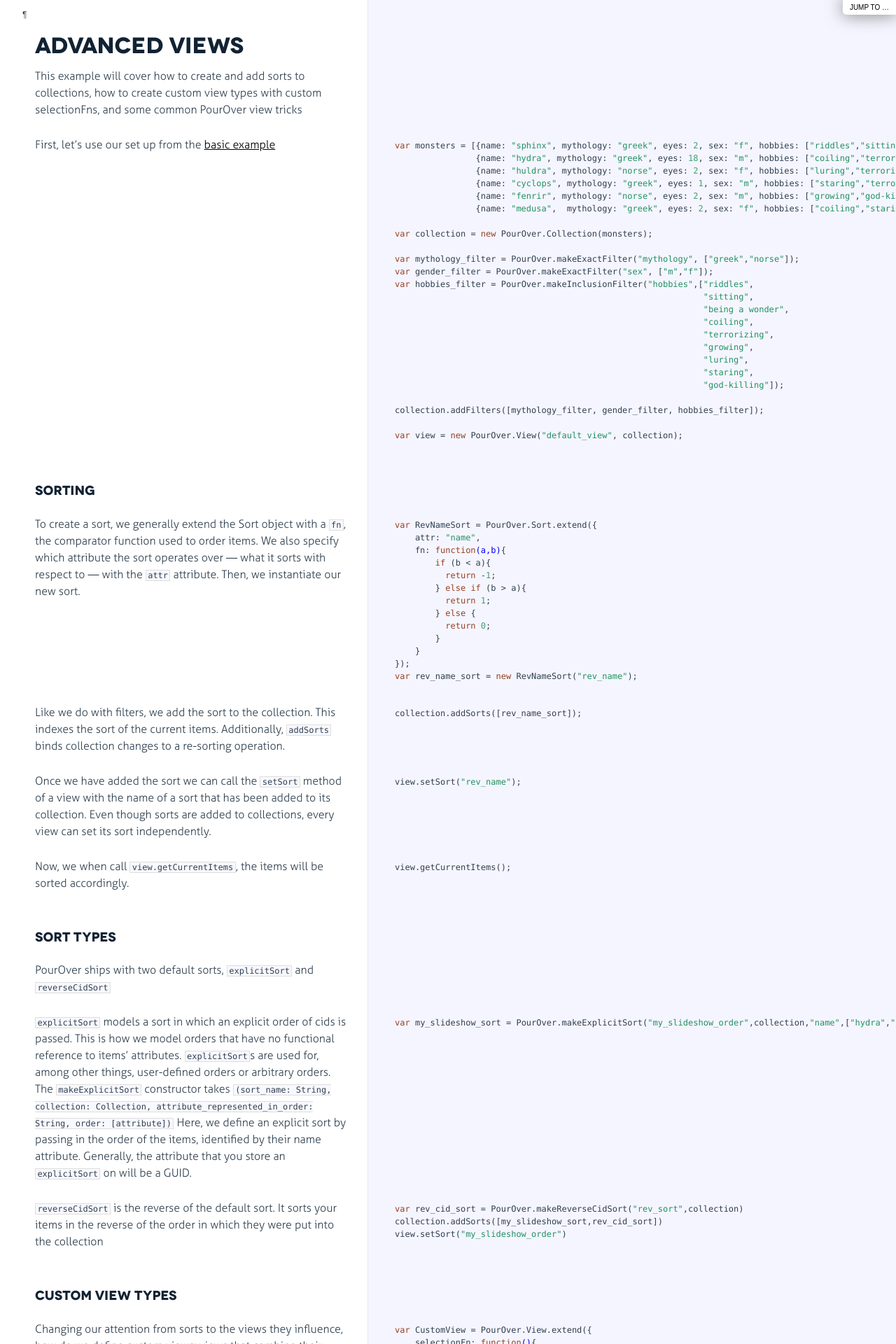
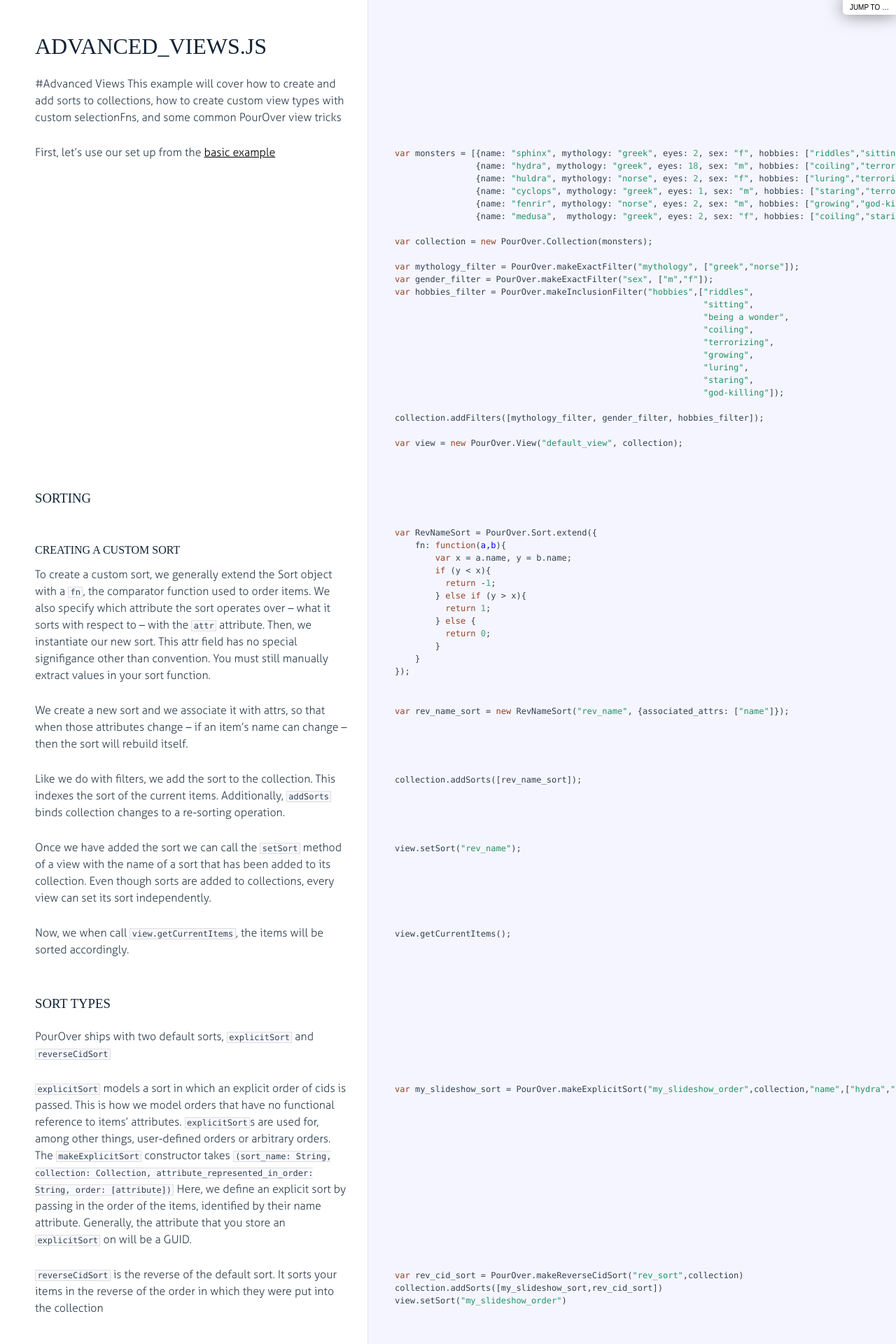
Before and after one commit to nytimes/pourover, a Jekyll site: the page examples/examples_build/advanced_views.html, which Jekyll copies as it is, in a window 1280 px wide. Shown: the top 1920 px of the page at 70% size. Built offline with Jekyll 4.4.1, drawn with Linux system fonts in a browser that asks for light colours; some web fonts are replaced; some of the changed text lies outside the part shown.

Commit message:
JEKYLL BUILD

```diff
--- a/examples/examples_build/advanced_views.html
+++ b/examples/examples_build/advanced_views.html
@@ -2,7 +2,7 @@
 
 <html>
 <head>
-  <title>Advanced Views</title>
+  <title>advanced_views.js</title>
   <meta http-equiv="content-type" content="text/html; charset=UTF-8">
   <meta name="viewport" content="width=device-width, target-densitydpi=160dpi, initial-scale=1.0; maximum-scale=1.0; user-scalable=0;">
   <link rel="stylesheet" media="all" href="docco.css" />
@@ -16,6 +16,7 @@
           <a class="large" href="javascript:void(0);">Jump To &hellip;</a>
           <a class="small" href="javascript:void(0);">+</a>
           <div id="jump_wrapper">
+          <div id="jump_page_wrapper">
             <div id="jump_page">
 
 
@@ -39,10 +40,17 @@
                 </a>
 
             </div>
+          </div>
         </li>
       </ul>
 
     <ul class="sections">
+
+          <li id="title">
+              <div class="annotation">
+                  <h1>advanced_views.js</h1>
+              </div>
+          </li>
 
 
 
@@ -52,8 +60,8 @@
               <div class="pilwrap ">
                 <a class="pilcrow" href="#section-1">&#182;</a>
               </div>
-              <h1 id="advanced-views">Advanced Views</h1>
-<p>This example will cover how to create and add sorts to collections, how to create custom view types with
+              <p>#Advanced Views
+This example will cover how to create and add sorts to collections, how to create custom view types with
 custom selectionFns, and some common PourOver view tricks</p>
 
             </div>
@@ -119,25 +127,26 @@ collection.addFilters([mythology_filter, gender_filter, hobbies_filter]);
               <div class="pilwrap ">
                 <a class="pilcrow" href="#section-4">&#182;</a>
               </div>
-              <p>To create a sort, we generally extend the Sort object with a <code>fn</code>, the comparator function used to order items.
-We also specify which attribute the sort operates over — what it sorts with respect to —  with the <code>attr</code> attribute.
-Then, we instantiate our new sort.</p>
+              <h4 id="creating-a-custom-sort">Creating a custom sort</h4>
+<p>To create a custom sort, we generally extend the Sort object with a <code>fn</code>, the comparator function used to order items.
+We also specify which attribute the sort operates over – what it sorts with respect to –  with the <code>attr</code> attribute.
+Then, we instantiate our new sort. This attr field has no special signifigance other than convention. You must still
+manually extract values in your sort function.</p>
 
             </div>
 
             <div class="content"><div class='highlight'><pre><span class="hljs-keyword">var</span> RevNameSort = PourOver.Sort.extend({
-    attr: <span class="hljs-string">"name"</span>,
-    fn: <span class="hljs-function"><span class="hljs-keyword">function</span><span class="hljs-params">(a,b)</span>{</span>
-        <span class="hljs-keyword">if</span> (b &lt; a){
+    fn: <span class="hljs-function"><span class="hljs-keyword">function</span>(<span class="hljs-params">a,b</span>)</span>{
+        <span class="hljs-keyword">var</span> x = a.name, y = b.name;
+        <span class="hljs-keyword">if</span> (y &lt; x){
           <span class="hljs-keyword">return</span> -<span class="hljs-number">1</span>;
-        } <span class="hljs-keyword">else</span> <span class="hljs-keyword">if</span> (b &gt; a){
+        } <span class="hljs-keyword">else</span> <span class="hljs-keyword">if</span> (y &gt; x){
           <span class="hljs-keyword">return</span> <span class="hljs-number">1</span>;
         } <span class="hljs-keyword">else</span> {
           <span class="hljs-keyword">return</span> <span class="hljs-number">0</span>;
         }
     }
-});
-<span class="hljs-keyword">var</span> rev_name_sort = <span class="hljs-keyword">new</span> RevNameSort(<span class="hljs-string">"rev_name"</span>);</pre></div></div>
+});</pre></div></div>
 
         </li>
 
@@ -147,6 +156,22 @@ Then, we instantiate our new sort.</p>
 
               <div class="pilwrap ">
                 <a class="pilcrow" href="#section-5">&#182;</a>
+              </div>
+              <p>We create a new sort and we associate it with attrs, so that when those attributes change – if an item’s name can change –
+then the sort will rebuild itself.</p>
+
+            </div>
+
+            <div class="content"><div class='highlight'><pre><span class="hljs-keyword">var</span> rev_name_sort = <span class="hljs-keyword">new</span> RevNameSort(<span class="hljs-string">"rev_name"</span>, {associated_attrs: [<span class="hljs-string">"name"</span>]});</pre></div></div>
+
+        </li>
+
+
+        <li id="section-6">
+            <div class="annotation">
+
+              <div class="pilwrap ">
+                <a class="pilcrow" href="#section-6">&#182;</a>
               </div>
               <p>Like we do with filters, we add the sort to the collection. This indexes the sort of the current items. Additionally, <code>addSorts</code>
 binds collection changes to a re-sorting operation.</p>
@@ -159,11 +184,11 @@ collection.addSorts([rev_name_sort]);</pre></div></div>
         </li>
 
 
-        <li id="section-6">
+        <li id="section-7">
             <div class="annotation">
 
               <div class="pilwrap ">
-                <a class="pilcrow" href="#section-6">&#182;</a>
+                <a class="pilcrow" href="#section-7">&#182;</a>
               </div>
               <p>Once we have added the sort we can call the <code>setSort</code> method of a view with the name of a sort that has been added to its collection.
 Even though sorts are added to collections, every view can set its sort independently.</p>
@@ -176,11 +201,11 @@ view.setSort(<span class="hljs-string">"rev_name"</span>);</pre></div></div>
         </li>
 
 
-        <li id="section-7">
+        <li id="section-8">
             <div class="annotation">
 
               <div class="pilwrap ">
-                <a class="pilcrow" href="#section-7">&#182;</a>
+                <a class="pilcrow" href="#section-8">&#182;</a>
               </div>
               <p>Now, we when call <code>view.getCurrentItems</code>, the items will be sorted accordingly.</p>
 
@@ -191,26 +216,13 @@ view.setSort(<span class="hljs-string">"rev_name"</span>);</pre></div></div>
         </li>
 
 
-        <li id="section-8">
-            <div class="annotation">
-
-              <div class="pilwrap ">
-                <a class="pilcrow" href="#section-8">&#182;</a>
-              </div>
-              <h3 id="sort-types">Sort Types</h3>
-
-            </div>
-
-        </li>
-
-
         <li id="section-9">
             <div class="annotation">
 
               <div class="pilwrap ">
                 <a class="pilcrow" href="#section-9">&#182;</a>
               </div>
-              <p>PourOver ships with two default sorts, <code>explicitSort</code> and <code>reverseCidSort</code></p>
+              <h3 id="sort-types">Sort Types</h3>
 
             </div>
 
@@ -222,6 +234,19 @@ view.setSort(<span class="hljs-string">"rev_name"</span>);</pre></div></div>
 
               <div class="pilwrap ">
                 <a class="pilcrow" href="#section-10">&#182;</a>
+              </div>
+              <p>PourOver ships with two default sorts, <code>explicitSort</code> and <code>reverseCidSort</code></p>
+
+            </div>
+
+        </li>
+
+
+        <li id="section-11">
+            <div class="annotation">
+
+              <div class="pilwrap ">
+                <a class="pilcrow" href="#section-11">&#182;</a>
               </div>
               <p><code>explicitSort</code> models a sort in which an explicit order of cids is passed. This is how we model
 orders that have no functional reference to items’ attributes. <code>explicitSort</code>s are used for, among other things,
@@ -238,11 +263,11 @@ Generally, the attribute that you store an <code>explicitSort</code> on will be
         </li>
 
 
-        <li id="section-11">
+        <li id="section-12">
             <div class="annotation">
 
               <div class="pilwrap ">
-                <a class="pilcrow" href="#section-11">&#182;</a>
+                <a class="pilcrow" href="#section-12">&#182;</a>
               </div>
               <p><code>reverseCidSort</code> is the reverse of the default sort. It sorts your items in the reverse of the order in which they were put into the collection</p>
 
@@ -256,11 +281,11 @@ view.setSort(<span class="hljs-string">"my_slideshow_order"</span>)</pre></div><
         </li>
 
 
-        <li id="section-12">
+        <li id="section-13">
             <div class="annotation">
 
               <div class="pilwrap ">
-                <a class="pilcrow" href="#section-12">&#182;</a>
+                <a class="pilcrow" href="#section-13">&#182;</a>
               </div>
               <h3 id="custom-view-types">Custom View types</h3>
 
@@ -269,11 +294,11 @@ view.setSort(<span class="hljs-string">"my_slideshow_order"</span>)</pre></div><
         </li>
 
 
-        <li id="section-13">
+        <li id="section-14">
             <div class="annotation">
 
               <div class="pilwrap ">
-                <a class="pilcrow" href="#section-13">&#182;</a>
+                <a class="pilcrow" href="#section-14">&#182;</a>
               </div>
               <p>Changing our attention from sorts to the views they influence, how do we define custom views: views that combine their filters in a non-standard ways.
 Keeping with the Backbone-ese pattern of extension, we simply extend the <code>PourOver.View</code> object with a new selectionFn.
@@ -284,32 +309,18 @@ This could model a UI in which the user selects a mythology facet to view, a sex
             </div>
 
             <div class="content"><div class='highlight'><pre><span class="hljs-keyword">var</span> CustomView = PourOver.View.extend({
-    selectionFn: <span class="hljs-function"><span class="hljs-keyword">function</span><span class="hljs-params">()</span>{</span>
+    selectionFn: <span class="hljs-function"><span class="hljs-keyword">function</span>(<span class="hljs-params"></span>)</span>{
         <span class="hljs-keyword">var</span> mythology_query = collection.filters.mythology.current_query,
            sex_query  = collection.filters.sex.current_query;
         <span class="hljs-keyword">return</span> mythology_query.not(sex_query);
     },
-    render: <span class="hljs-function"><span class="hljs-keyword">function</span><span class="hljs-params">()</span>{</span>
+    render: <span class="hljs-function"><span class="hljs-keyword">function</span>(<span class="hljs-params"></span>)</span>{
         current_items = <span class="hljs-keyword">this</span>.getCurrentItems();
-        console.log(current_items);
+        <span class="hljs-built_in">console</span>.log(current_items);
     }
 })
 <span class="hljs-keyword">var</span> custom_view = <span class="hljs-keyword">new</span> CustomView(<span class="hljs-string">"custom_view"</span>,collection);
 custom_view.on(<span class="hljs-string">"update"</span>,custom_view.render);</pre></div></div>
-
-        </li>
-
-
-        <li id="section-14">
-            <div class="annotation">
-
-              <div class="pilwrap ">
-                <a class="pilcrow" href="#section-14">&#182;</a>
-              </div>
-              <p>Now, <code>custom_view.getCurrentItems()</code> will ignore the hobby query and return the result of the mythology query - that of sex.
-Whenever any query changes or the collection changes, the custom view will “render” this result</p>
-
-            </div>
 
         </li>
 
@@ -320,7 +331,8 @@ Whenever any query changes or the collection changes, the custom view will “re
               <div class="pilwrap ">
                 <a class="pilcrow" href="#section-15">&#182;</a>
               </div>
-              <h3 id="pattern-user-favorites">Pattern: User favorites</h3>
+              <p>Now, <code>custom_view.getCurrentItems()</code> will ignore the hobby query and return the result of the mythology query - that of sex.
+Whenever any query changes or the collection changes, the custom view will “render” this result</p>
 
             </div>
 
@@ -333,8 +345,7 @@ Whenever any query changes or the collection changes, the custom view will “re
               <div class="pilwrap ">
                 <a class="pilcrow" href="#section-16">&#182;</a>
               </div>
-              <p>Say we wanted to have an app that renders a grid of items that users can filter. However, we also want to add a pop-up that will show the
-items that users have starred. Can we do this with a single collection and multiple views?</p>
+              <h3 id="pattern-user-favorites">Pattern: User favorites</h3>
 
             </div>
 
@@ -347,7 +358,8 @@ items that users have starred. Can we do this with a single collection and multi
               <div class="pilwrap ">
                 <a class="pilcrow" href="#section-17">&#182;</a>
               </div>
-              <p>Absolutely.</p>
+              <p>Say we wanted to have an app that renders a grid of items that users can filter. However, we also want to add a pop-up that will show the
+items that users have starred. Can we do this with a single collection and multiple views?</p>
 
             </div>
 
@@ -360,6 +372,19 @@ items that users have starred. Can we do this with a single collection and multi
               <div class="pilwrap ">
                 <a class="pilcrow" href="#section-18">&#182;</a>
               </div>
+              <p>Absolutely.</p>
+
+            </div>
+
+        </li>
+
+
+        <li id="section-19">
+            <div class="annotation">
+
+              <div class="pilwrap ">
+                <a class="pilcrow" href="#section-19">&#182;</a>
+              </div>
               <p>First, lets make a new collection so as to not interfere with the previous part of the example</p>
 
             </div>
@@ -369,11 +394,11 @@ items that users have starred. Can we do this with a single collection and multi
         </li>
 
 
-        <li id="section-19">
+        <li id="section-20">
             <div class="annotation">
 
               <div class="pilwrap ">
-                <a class="pilcrow" href="#section-19">&#182;</a>
+                <a class="pilcrow" href="#section-20">&#182;</a>
               </div>
               <p>Now, we will need three new objects: </p>
 <ul>
@@ -387,11 +412,11 @@ items that users have starred. Can we do this with a single collection and multi
         </li>
 
 
-        <li id="section-20">
+        <li id="section-21">
             <div class="annotation">
 
               <div class="pilwrap ">
-                <a class="pilcrow" href="#section-20">&#182;</a>
+                <a class="pilcrow" href="#section-21">&#182;</a>
               </div>
               <p>We use <code>manualFilter</code> to create the favorites filter. A <code>manualFilter</code> is exactly what it sounds like: a filter that you manually
 control, adding and removing items to specify which items it selects.</p>
@@ -404,11 +429,11 @@ collection_two.addFilters([mythology_filter, gender_filter, hobbies_filter, favo
         </li>
 
 
-        <li id="section-21">
+        <li id="section-22">
             <div class="annotation">
 
               <div class="pilwrap ">
-                <a class="pilcrow" href="#section-21">&#182;</a>
+                <a class="pilcrow" href="#section-22">&#182;</a>
               </div>
               <p>When a user favorites an item, say the 2nd and 4th items in our collection, the hydra and the cyclops (this would happen in a callback)</p>
 
@@ -420,18 +445,18 @@ collection_two.filters.favorites.addItems(user_selection_cids);</pre></div></div
         </li>
 
 
-        <li id="section-22">
+        <li id="section-23">
             <div class="annotation">
 
               <div class="pilwrap ">
-                <a class="pilcrow" href="#section-22">&#182;</a>
+                <a class="pilcrow" href="#section-23">&#182;</a>
               </div>
               <p>Now, we make a grid view that ignores the favorites filter</p>
 
             </div>
 
             <div class="content"><div class='highlight'><pre><span class="hljs-keyword">var</span> GridView = PourOver.View.extend({
-    selectionFn: <span class="hljs-function"><span class="hljs-keyword">function</span><span class="hljs-params">()</span>{</span>
+    selectionFn: <span class="hljs-function"><span class="hljs-keyword">function</span>(<span class="hljs-params"></span>)</span>{
         <span class="hljs-keyword">var</span> mythology_query = collection_two.filters.mythology.current_query,
             sex_query  = collection_two.filters.sex.current_query,
             hobbies_query = collection_two.filters.hobbies.current_query;
@@ -443,18 +468,18 @@ collection_two.filters.favorites.addItems(user_selection_cids);</pre></div></div
         </li>
 
 
-        <li id="section-23">
+        <li id="section-24">
             <div class="annotation">
 
               <div class="pilwrap ">
-                <a class="pilcrow" href="#section-23">&#182;</a>
+                <a class="pilcrow" href="#section-24">&#182;</a>
               </div>
               <p>Finally, we make a favorite view that only considers the favorites filter</p>
 
             </div>
 
             <div class="content"><div class='highlight'><pre><span class="hljs-keyword">var</span> FavView = PourOver.View.extend({
-    selectionFn: <span class="hljs-function"><span class="hljs-keyword">function</span><span class="hljs-params">()</span>{</span>
+    selectionFn: <span class="hljs-function"><span class="hljs-keyword">function</span>(<span class="hljs-params"></span>)</span>{
         <span class="hljs-keyword">return</span> collection_two.filters.favorites.current_query;
     }
 });
@@ -463,11 +488,11 @@ collection_two.filters.favorites.addItems(user_selection_cids);</pre></div></div
         </li>
 
 
-        <li id="section-24">
+        <li id="section-25">
             <div class="annotation">
 
               <div class="pilwrap ">
-                <a class="pilcrow" href="#section-24">&#182;</a>
+                <a class="pilcrow" href="#section-25">&#182;</a>
               </div>
               <p>Now, <code>grid_view.getCurrentItems()</code> will only be affected by queries on mythology, sex, or hobbies.
 <code>fav_view.getCurrentItems()</code> will only be affected by queries (<code>addItems</code> and <code>removeItems</code>) on the favorites filter</p>
--- a/examples/examples_build/docco.css
+++ b/examples/examples_build/docco.css
@@ -21,11 +21,11 @@
 }
 
 @font-face {
-    font-family: 'novecento-bold';
-    src: url('public/fonts/novecento-bold.eot');
-    src: url('public/fonts/novecento-bold.eot?#iefix') format('embedded-opentype'),
-         url('public/fonts/novecento-bold.woff') format('woff'),
-         url('public/fonts/novecento-bold.ttf') format('truetype');
+    font-family: 'roboto-black';
+    src: url('public/fonts/roboto-black.eot');
+    src: url('public/fonts/roboto-black.eot?#iefix') format('embedded-opentype'),
+         url('public/fonts/roboto-black.woff') format('woff'),
+         url('public/fonts/roboto-black.ttf') format('truetype');
     font-weight: normal;
     font-style: normal;
 }
@@ -67,13 +67,16 @@ h1, h2, h3, h4, h5, h6 {
   color: #112233;
   line-height: 1em;
   font-weight: normal;
-  font-family: "novecento-bold";
+  font-family: "roboto-black";
   text-transform: uppercase;
   margin: 30px 0 15px 0;
 }
 
 h1 {
   margin-top: 40px;
+}
+h2 {
+  font-size: 1.26em;
 }
 
 hr {
@@ -180,9 +183,18 @@ ul.sections > li > div {
   display: block;
 }
 
+#jump_page_wrapper{
+  position: fixed;
+  right: 0;
+  top: 0;
+  bottom: 0;
+}
+
 #jump_page {
   padding: 5px 0 3px;
   margin: 0 0 25px 25px;
+  max-height: 100%;
+  overflow: auto;
 }
 
 #jump_page .source {
```
Also changed, not shown: examples/examples_build/advanced_filters.html (+10 -8 lines), examples/examples_build/basic_pourover_ing.html (+24 -16 lines), examples/examples_build/buffering.html (+18 -10 lines). Lines whose indentation alone changed are shown as unchanged.
